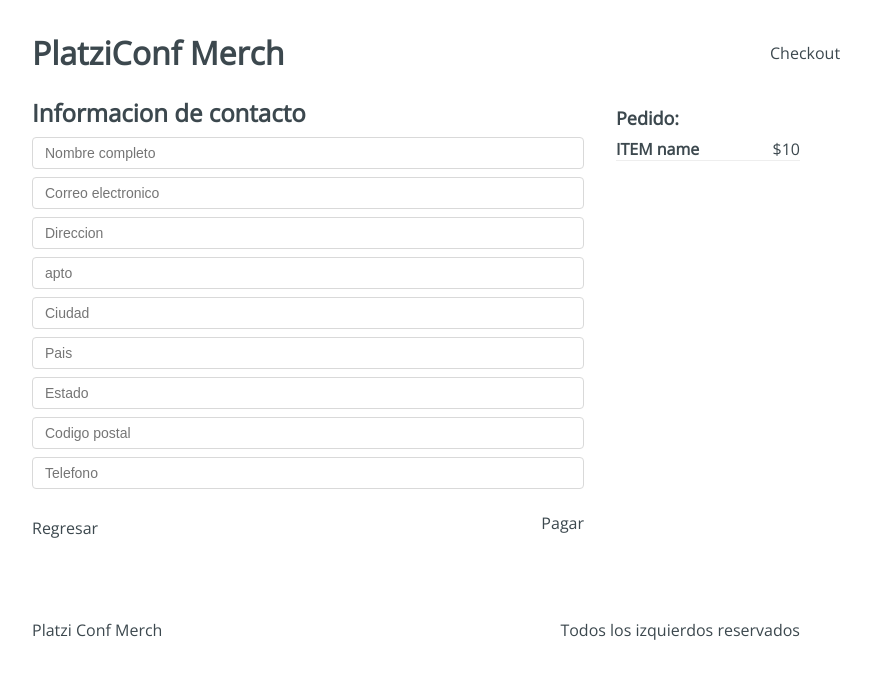
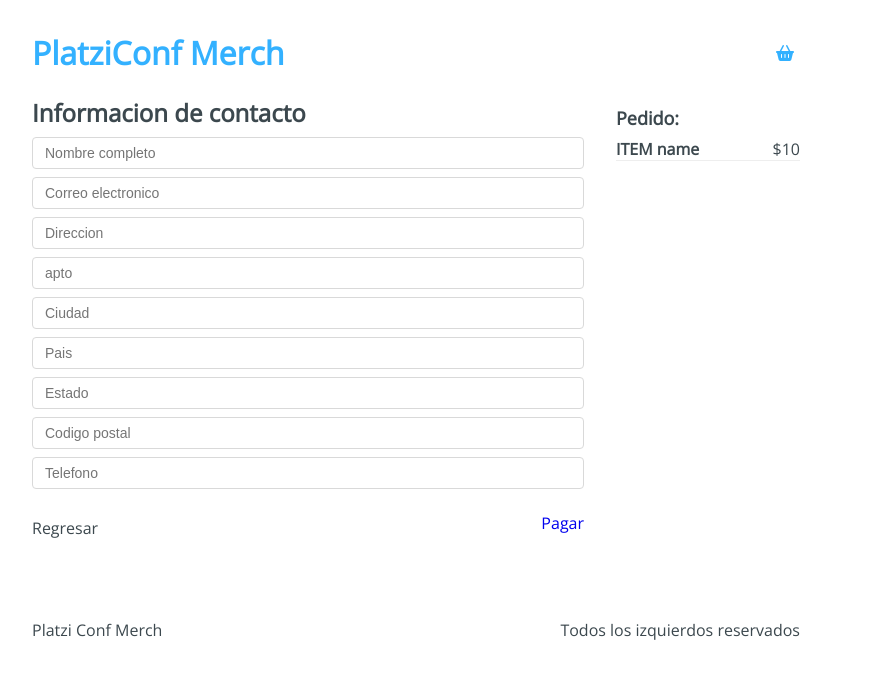
Before and after one commit to Jaime200/platziStoreMerch, a React app: page /checkout/information in a window 1280 px wide. Shown: the top 678 px of the page, without its empty margins (224-1095 px from the left). Built offline with nearby package versions, Linux system fonts and the light colour scheme.

Commit message:
Implementando iconos y router

```diff
--- a/public/Index.html
+++ b/public/Index.html
@@ -3,7 +3,8 @@
 <head>
     <meta charset="UTF-8">
     <meta name="viewport" content="width=device-width, initial-scale=1.0">
-    <title>Document</title>
+    <title>Platzi Conf Merch</title>
+    <script src="https://kit.fontawesome.com/4fd430b82b.js" crossorigin="anonymous"></script>
 </head>
 <body>
     <div id="app"></div>
--- a/src/components/Header.jsx
+++ b/src/components/Header.jsx
@@ -1,12 +1,21 @@
 import React from 'react'
+import { Link } from 'react-router-dom'
 import '../style/components/Header.css'
 
 const Header = ()=>{
     return(
         <div className="Header">
-            <h1 className="Header-title">PlatziConf Merch</h1>
+            <h1 className="Header-title">
+                <Link to="/">
+                    PlatziConf Merch
+                </Link>
+                </h1>
             <div className="Header-checkout">
-                Checkout
+                <Link to="/checkout">
+
+                    <i className="fas fa-shopping-basket"></i>
+                </Link>
+
             </div>
         </div>
     )
--- a/src/containers/Checkout.jsx
+++ b/src/containers/Checkout.jsx
@@ -1,4 +1,5 @@
 import React from 'react'
+import { Link } from 'react-router-dom'
 import '../style/components/Checkout.css'
 
 const Checkout = () =>{
@@ -11,12 +12,15 @@
                        <h4>ITEM name</h4>
                        <span>$10</span>
                    </div>
-                   <button type="button">Eliminar</button>
+                   <button type="button"><i className="fas fa-trash-alt"></i></button>
                </div>
            </div>
            <div className="Checkout-sidebar">
                <h3>Precio Total: $10</h3>
-               <button type="button">Continuar pedido</button>
+               <Link to="/checkout/information">
+                    <button type="button">Continuar pedido</button>
+               </Link>
+
            </div>
        </div>
     )
--- a/src/containers/Information.jsx
+++ b/src/containers/Information.jsx
@@ -1,4 +1,5 @@
 import React from 'react'
+import { Link } from 'react-router-dom'
 import '../style/components/Information.css'
 
 const Information = () =>{
@@ -26,7 +27,9 @@
                        Regresar
                    </div>
                    <div className="Information-next">
-                       Pagar
+                       <Link to="/checkout/payment">
+                            Pagar
+                       </Link>
                    </div>
                </div>
            </div>
```
